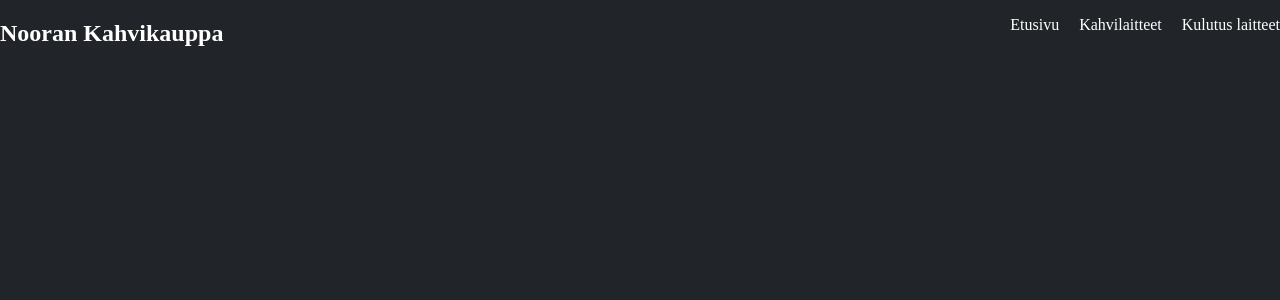
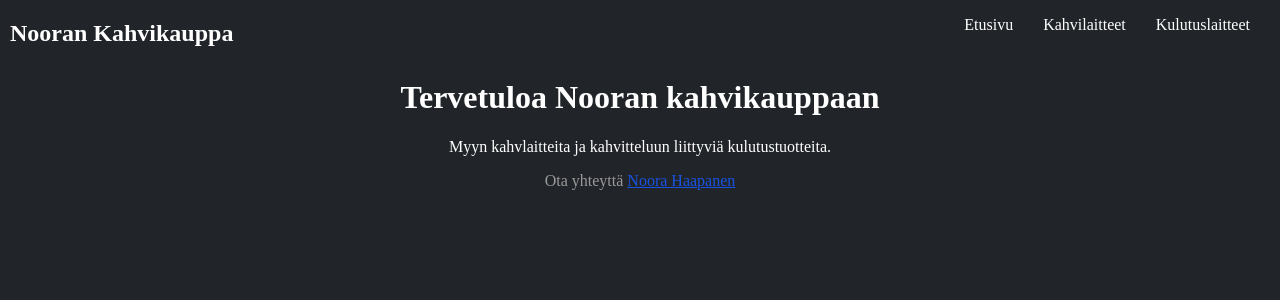
Before and after one commit to AlexDegerman/Nooran-Kahvikauppa, a React (Vite) app: page / in a window 1280 px wide. Shown: the top 300 px of the page. Built offline with nearby package versions, Linux system fonts and the light colour scheme.

Commit message:
Add frontpage

```diff
--- a/src/App.css
+++ b/src/App.css
@@ -2,3 +2,7 @@ body {
   background-color: #212529;
   color: white;
 }
+
+a {
+  color:#1853E2;
+}
--- a/src/App.jsx
+++ b/src/App.jsx
@@ -1,11 +1,15 @@
 import './App.css'
 import Header from './components/Header'
+import FrontPage from './components/FrontPage'
 
 const App = () => {
 
 
   return (
-    <Header/>
+    <>
+      <Header/>
+      <FrontPage/>
+    </>
   )
 }
 
--- /dev/null
+++ b/src/components/FrontPage.jsx
@@ -0,0 +1,14 @@
+import '../styles/FrontPage.css'
+
+const FrontPage = () => {
+
+  return (
+    <div className="frontpage-container">
+      <h1 className="frontpage-title">Tervetuloa Nooran kahvikauppaan</h1>
+      <p>Myyn kahvlaitteita ja kahvitteluun liittyviä kulutustuotteita.</p>
+      <p className="frontpage-contact">Ota yhteyttä <a href="">Noora Haapanen</a></p>
+    </div>
+  )
+}
+
+export default FrontPage
--- a/src/components/Header.jsx
+++ b/src/components/Header.jsx
@@ -8,7 +8,7 @@ const Header = () => {
       <div className="header-nav-container">
         <p className="header-nav">Etusivu</p>
         <p className="header-nav">Kahvilaitteet</p>
-        <p className="header-nav">Kulutus laitteet</p>
+        <p className="header-nav">Kulutuslaitteet</p>
       </div>
     </header>
   )
--- /dev/null
+++ b/src/styles/FrontPage.css
@@ -0,0 +1,8 @@
+.frontpage-container {
+  padding-top:50px;
+  text-align: center;
+}
+
+.frontpage-contact {
+  color: rgb(155, 153, 153);
+}
--- a/src/styles/Header.css
+++ b/src/styles/Header.css
@@ -6,12 +6,15 @@ header {
   left: 0;
   width: 100%;
   z-index: 1000;
+  padding-left: 10px;
 }
+
 .header-title {
   margin-right: auto;
 }
 
 .header-nav-container {
   display: flex;
-  gap: 20px;
+  gap: 30px;
+  padding-right: 40px;
 }
```
